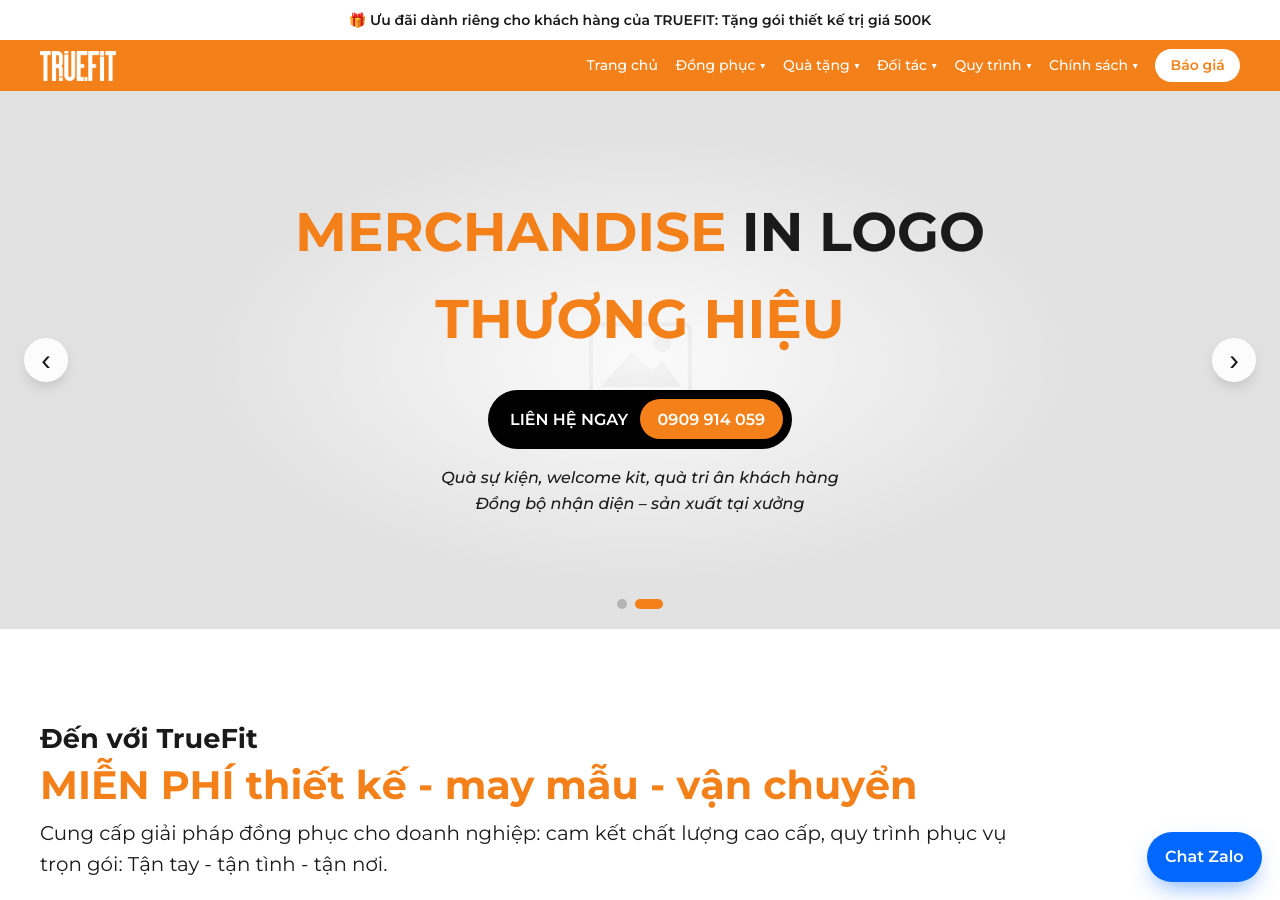
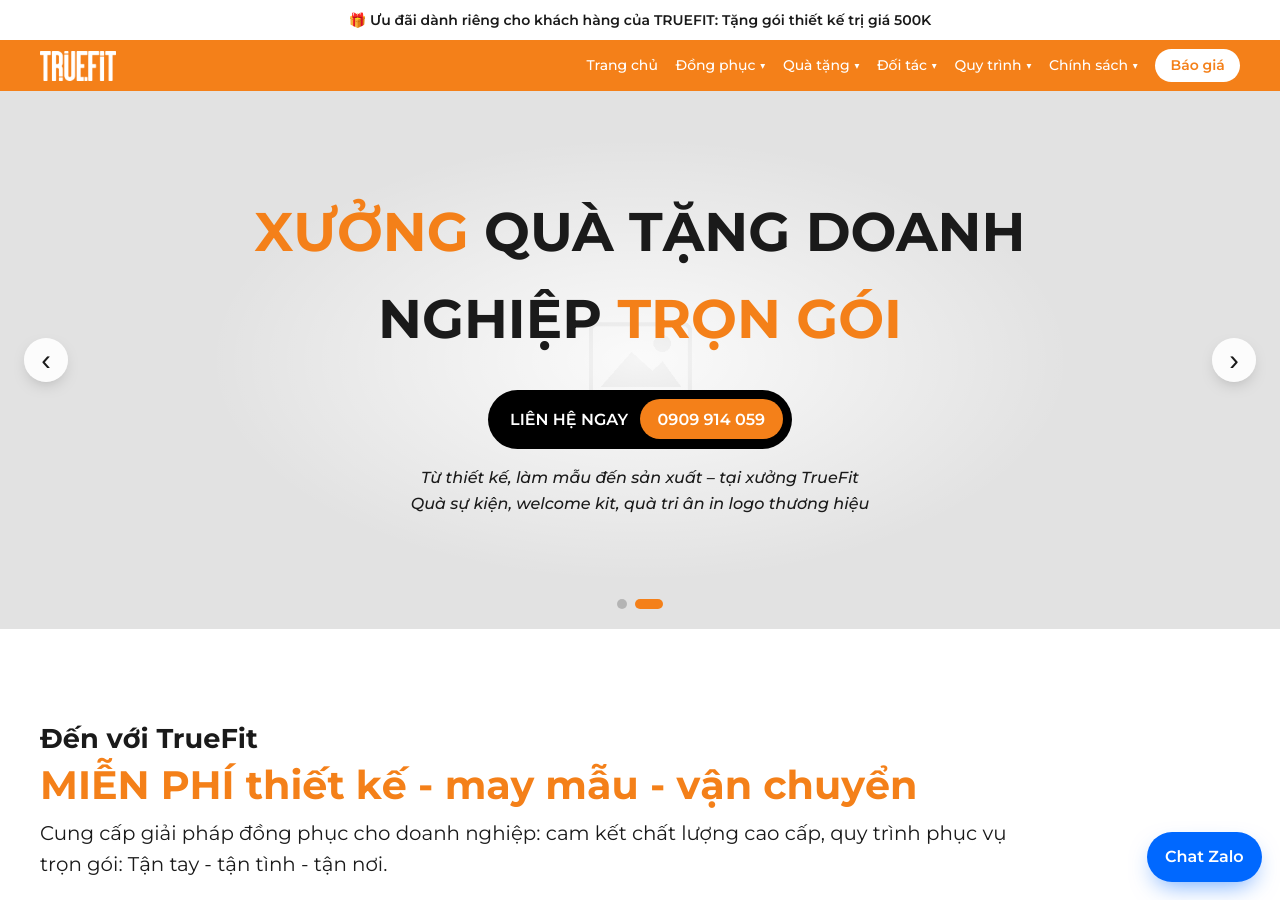
Before and after one commit to bap47/truefit, a Jekyll site: the page built from index.html, in a window 1280 px wide and 900 px high. Built offline with Jekyll 4.4.1, drawn with Linux system fonts in a browser that asks for light colours.

Commit message:
Add files via upload

```diff
--- a/_data/trang_chu/1_dau_trang.yml
+++ b/_data/trang_chu/1_dau_trang.yml
@@ -10,10 +10,10 @@
   anh: /assets/img/demo/banner.png
   nut_chu: ''
   nut_link: ''
-- tieu_de: '*Merchandise* in logo *thương hiệu*'
-  dong_phu: 'Quà sự kiện, welcome kit, quà tri ân khách hàng
+- tieu_de: '*Xưởng* quà tặng doanh nghiệp *trọn gói*'
+  dong_phu: 'Từ thiết kế, làm mẫu đến sản xuất – tại xưởng TrueFit
 
-    Đồng bộ nhận diện – sản xuất tại xưởng'
+    Quà sự kiện, welcome kit, quà tri ân in logo thương hiệu'
   anh: /assets/img/demo/banner.png
   nut_chu: ''
   nut_link: ''
```
